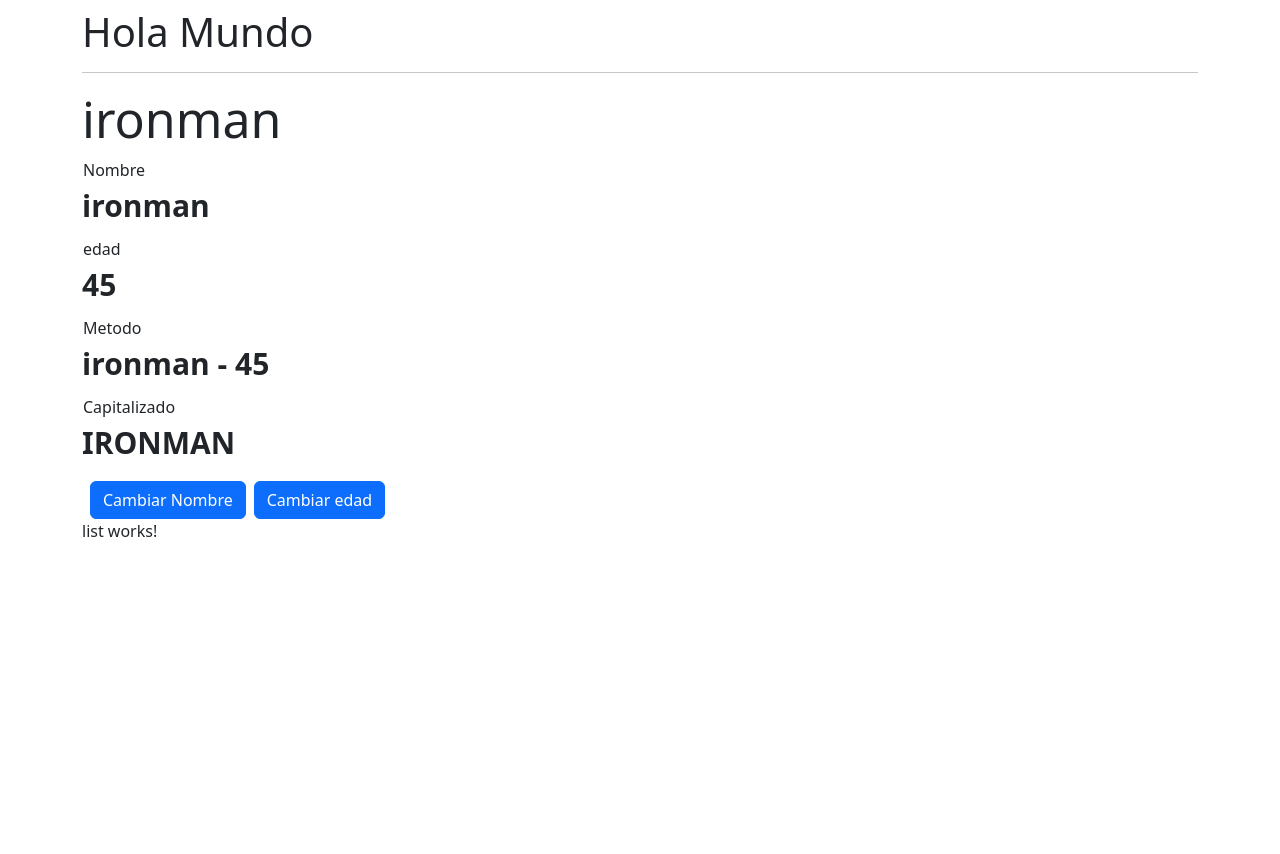
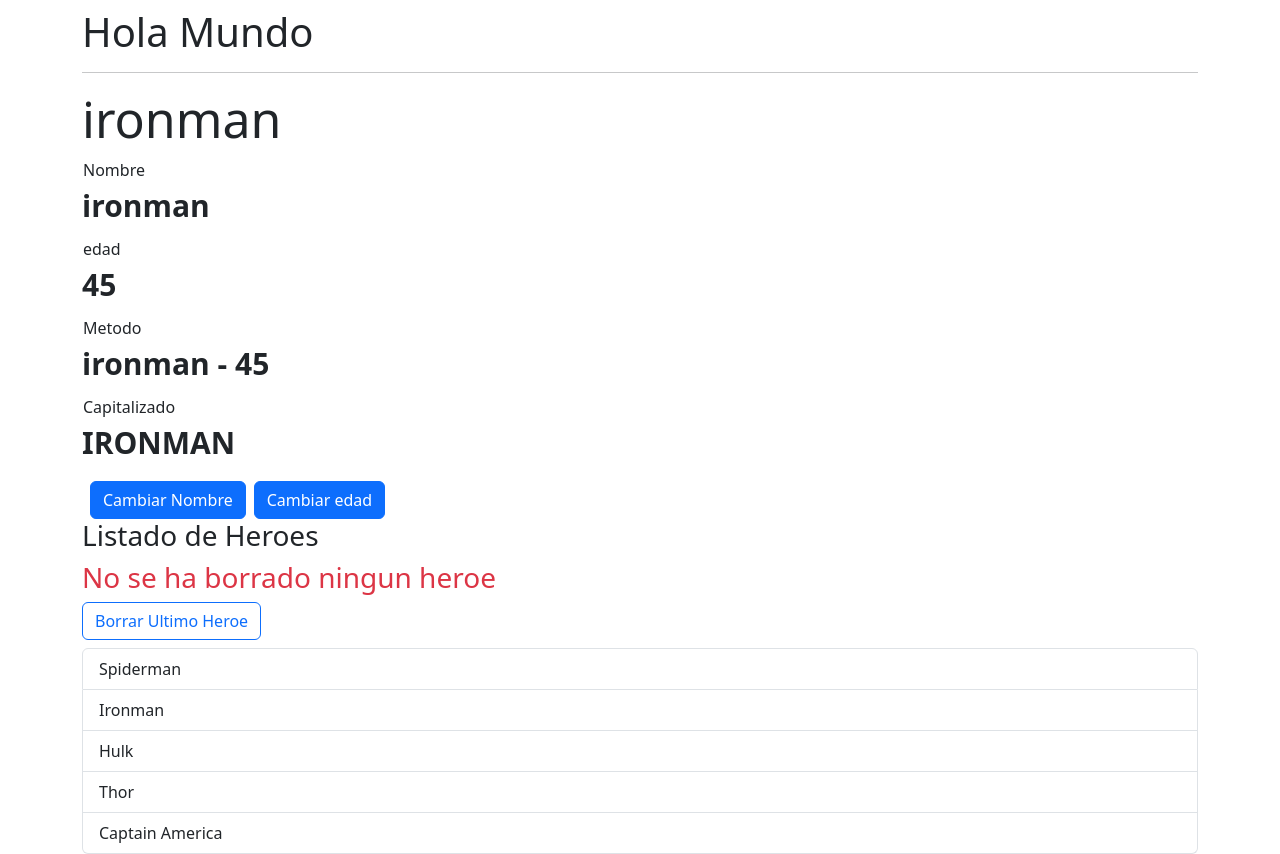
Before and after one commit to thedraxx/Angular-Cero-Experto, an Angular app in the folder 01-bases/: page / in a window 1280 px wide. Before the commit the page ends 800 px from the top, so only its background shows below. Built offline with nearby package versions, Linux system fonts and the light colour scheme.

Commit message:
fin seccion 4: Angular

```diff
--- a/01-bases/src/app/heroes/list/list.component.html
+++ b/01-bases/src/app/heroes/list/list.component.html
@@ -1 +1,25 @@
-<p>list works!</p>
+<h3>Listado de Heroes</h3>
+
+<div class="alert alert-success" role="alert" *ngIf="heroeBorrado; else nothingWasDeleted">
+  <h3>
+    Heroe Borrado: <small class="text-danger">{{heroeBorrado}}</small>
+  </h3>
+</div>
+
+<ng-template #nothingWasDeleted>
+  <h3 class="text-danger">
+    No se ha borrado ningun heroe
+  </h3>
+</ng-template>
+
+
+<button type="button" class="btn btn-outline-primary" (click)="borrarHeroe()" *ngIf="heroesNames.length > 0">
+  Borrar Ultimo Heroe
+</button>
+
+
+<ul class="mt-2 list-group">
+  <li class="list-group-item" *ngFor="let heroe of heroesNames">
+    {{heroe}}
+  </li>
+</ul>
--- a/01-bases/src/app/heroes/list/list.component.ts
+++ b/01-bases/src/app/heroes/list/list.component.ts
@@ -7,4 +7,15 @@ import { Component } from '@angular/core';
 })
 export class ListComponent {
 
+
+
+  public heroesNames: string[] = ['Spiderman', 'Ironman', 'Hulk', 'Thor', 'Captain America'];
+  public heroeBorrado?: string;
+
+
+  public borrarHeroe(): void {
+    this.heroeBorrado = this.heroesNames.pop();
+  }
+
+
 }
```
Also changed, not shown: 01-bases/src/app/app.module.ts (+5 -7 lines), 01-bases/src/app/counter/counter.module.ts (added, +15 -0 lines), 01-bases/src/app/heroes/heroes.module.ts (added, +19 -0 lines), 01-bases/src/app/counter/components/counter.component.html (renamed from 01-bases/src/app/counter/counter.component.html), 01-bases/src/app/counter/components/counter.component.ts (renamed from 01-bases/src/app/counter/counter.component.ts).
